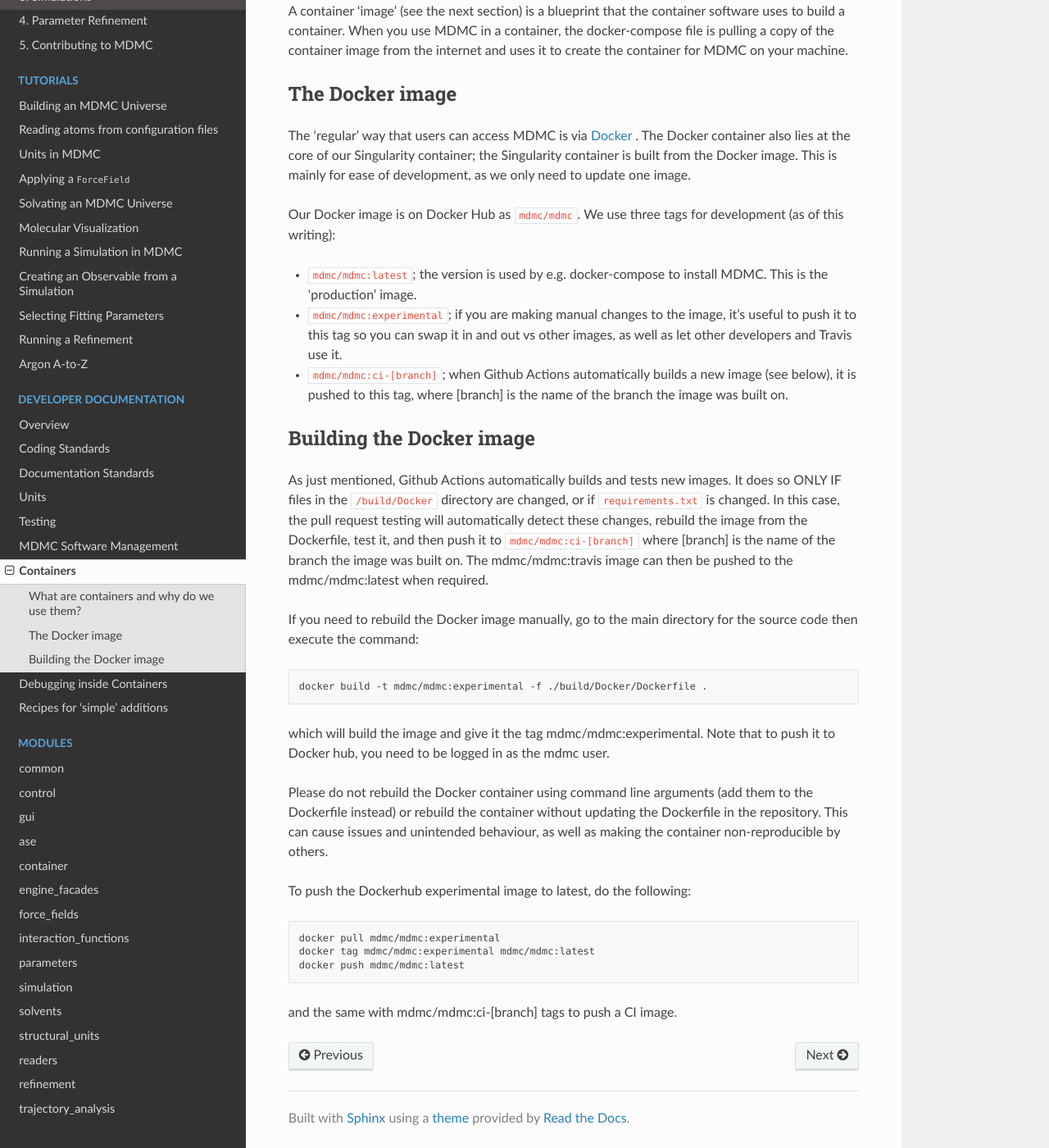
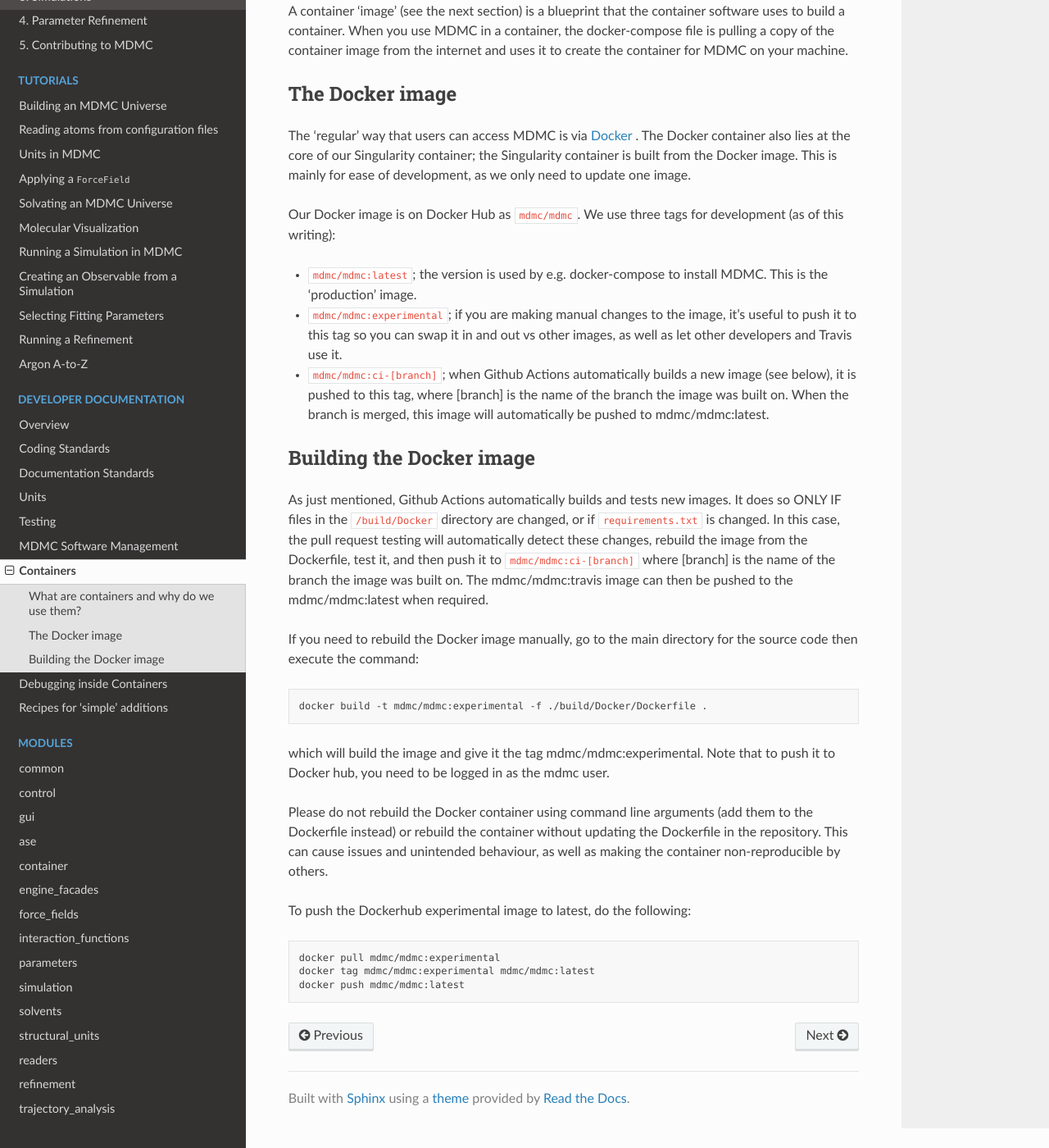
Before and after one commit to ISISNeutronMuon/MDMC, a Sphinx documentation site: the page built from doc/pages/developer/containers.rst, in a window 1280 px wide and 1400 px high, scrolled down 718 px. Shown: the whole window at 82% size. Built offline with Sphinx 7.4.7 and the Read the Docs theme 2.0.0, drawn with Linux system fonts in a browser that asks for light colours.

```diff
--- a/doc/pages/developer/containers.rst
+++ b/doc/pages/developer/containers.rst
@@ -29,7 +29,7 @@
 
 * ``mdmc/mdmc:experimental``; if you are making manual changes to the image, it's useful to push it to this tag so you can swap it in and out vs other images, as well as let other developers and Travis use it.
 
-* ``mdmc/mdmc:ci-[branch]``; when Github Actions automatically builds a new image (see below), it is pushed to this tag, where [branch] is the name of the branch the image was built on.
+* ``mdmc/mdmc:ci-[branch]``; when Github Actions automatically builds a new image (see below), it is pushed to this tag, where [branch] is the name of the branch the image was built on. When the branch is merged, this image will automatically be pushed to mdmc/mdmc:latest.
 
 Building the Docker image
 -------------------------
@@ -53,5 +53,3 @@
   docker pull mdmc/mdmc:experimental
   docker tag mdmc/mdmc:experimental mdmc/mdmc:latest
   docker push mdmc/mdmc:latest
-
-and the same with mdmc/mdmc:ci-[branch] tags to push a CI image.
```
Also changed, not shown: 4 other files.
